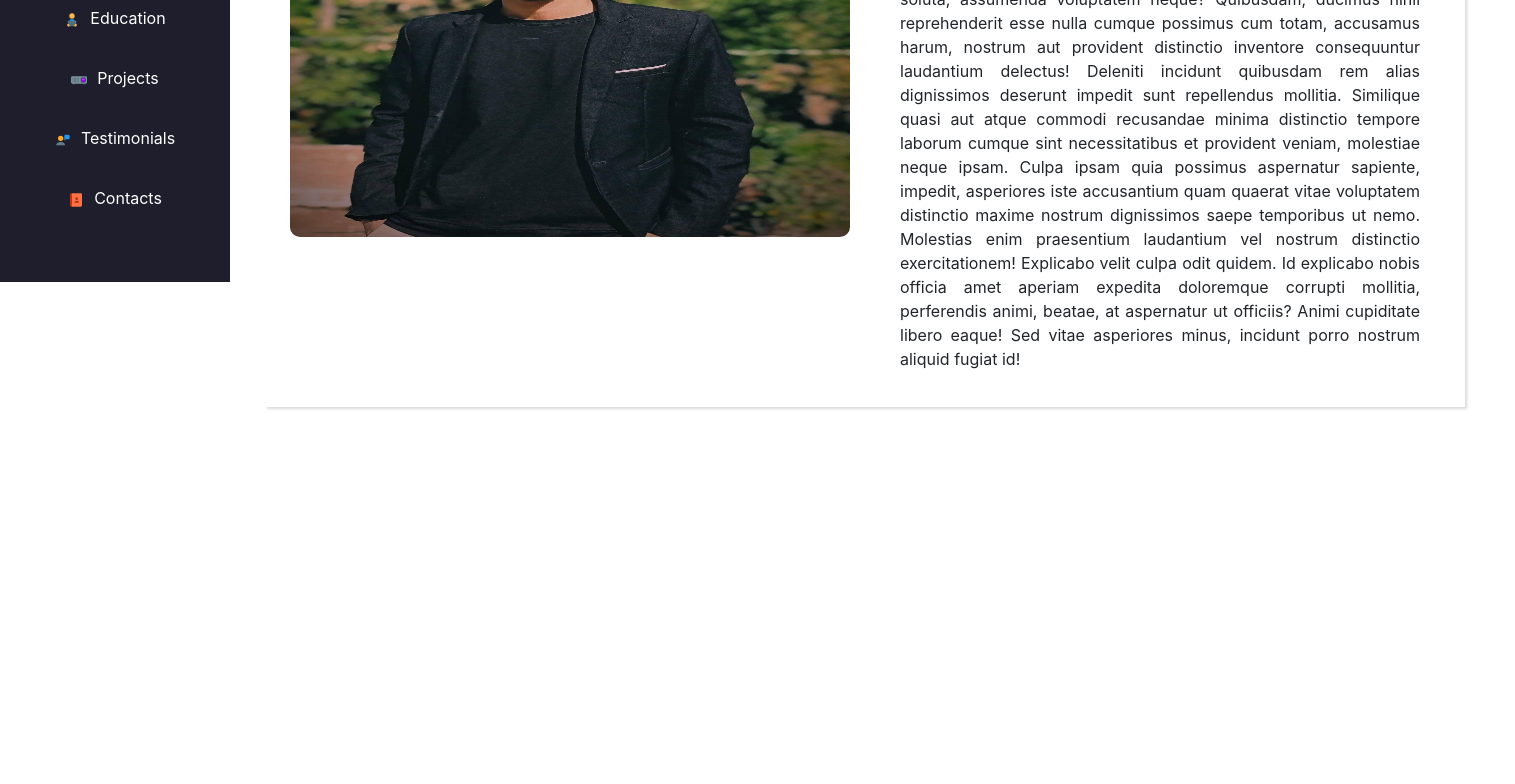
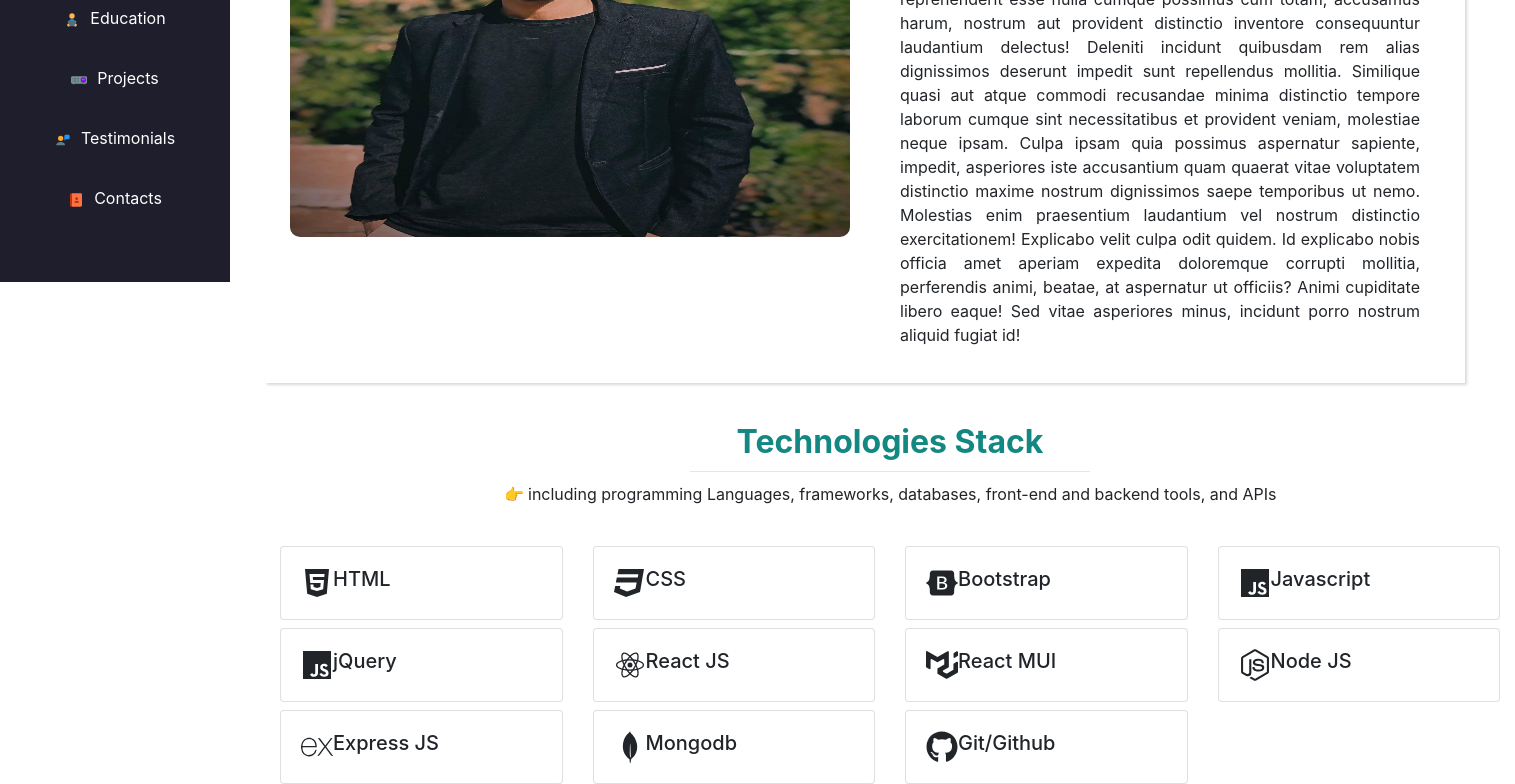
Before and after one commit to Aayush2061/portfolio, a React (Create React App) app: page / in a window 1280 px wide. Shown: the part 518-1302 px from the top of the page, 1515 px wide, since content can reach past the window. Before the commit the page ends 955 px from the top, so only its background shows below. Built offline with nearby package versions, Linux system fonts and the light colour scheme.

Commit message:
Add a tech stack style

```diff
--- a/src/App.js
+++ b/src/App.js
@@ -2,6 +2,7 @@ import logo from './logo.svg';
 import './App.css';
 import Layout from './components/Layout/Layout';
 import About from './pages/About/About';
+import Techstack from './pages/Techstack/Techstack';
 
 function App() {
 	return (
@@ -9,6 +10,7 @@ function App() {
 			<Layout />
 			<div className="container about-container">
 				<About />
+				<Techstack />
 			</div>
 
 		</>
--- a/src/pages/About/About.js
+++ b/src/pages/About/About.js
@@ -9,7 +9,7 @@ const About = () => {
                 </div>
                 <div className="col-md-6 col-xl-6 col-lg-6 col-xs-12 about-content">
                     <h1>About Me</h1>
-                    <p>Lorem ipsum dolor sit ametatum dolor ut, quia magni eum nostrum ducimus quae minus, id debitis pariatur dolore in reprehenderit dolorum voluptatibus porro fuga. Eos enim maiores in molestias soluta, assumenda voluptatem neque? Quibusdam, ducimus nihil reprehenderit esse nulla cumque possimus cum totam, accusamus harum, nostrum aut provident distinctio inventore consequuntur laudantium delectus! Deleniti incidunt quibusdam rem alias dignissimos deserunt impedit sunt repellendus mollitia. Similique quasi aut atque commodi recusandae minima distinctio tempore laborum cumque sint necessitatibus et provident veniam, molestiae neque ipsam. Culpa ipsam quia possimus aspernatur sapiente, impedit, asperiores iste accusantium quam quaerat vitae voluptatem distinctio maxime nostrum dignissimos saepe temporibus ut nemo. Molestias enim praesentium laudantium vel nostrum distinctio exercitationem! Explicabo velit culpa odit quidem. Id explicabo nobis officia amet aperiam expedita doloremque corrupti mollitia, perferendis animi, beatae, at aspernatur ut officiis? Animi cupiditate libero eaque! Sed vitae asperiores minus, incidunt porro nostrum aliquid fugiat id!</p>
+                    <p>Lorem ipsum dolor sit ametatum dolor ut, quia magni reprehenderit dolorum voluptatibus porro fuga. Eos enim maiores in molestias soluta, assumenda voluptatem neque? Quibusdam, ducimus nihil reprehenderit esse nulla cumque possimus cum totam, accusamus harum, nostrum aut provident distinctio inventore consequuntur laudantium delectus! Deleniti incidunt quibusdam rem alias dignissimos deserunt impedit sunt repellendus mollitia. Similique quasi aut atque commodi recusandae minima distinctio tempore laborum cumque sint necessitatibus et provident veniam, molestiae neque ipsam. Culpa ipsam quia possimus aspernatur sapiente, impedit, asperiores iste accusantium quam quaerat vitae voluptatem distinctio maxime nostrum dignissimos saepe temporibus ut nemo. Molestias enim praesentium laudantium vel nostrum distinctio exercitationem! Explicabo velit culpa odit quidem. Id explicabo nobis officia amet aperiam expedita doloremque corrupti mollitia, perferendis animi, beatae, at aspernatur ut officiis? Animi cupiditate libero eaque! Sed vitae asperiores minus, incidunt porro nostrum aliquid fugiat id!</p>
                 </div>
             </div>
         </div>
--- /dev/null
+++ b/src/pages/Techstack/TechStack.css
@@ -0,0 +1,34 @@
+.techstack {
+    margin-top: 40px;
+    margin-left: 50px;
+    padding-left: -10px;
+    box-shadow: rgba(0, 0, 0, 0.15) 1.95px 1.95px 2.6px;
+}
+
+.techstack hr {
+    color: #138781;
+    width: 400px;
+    margin: 10px auto;
+}
+
+.techstack h2 {
+    font-weight: bold;
+    color: #138781;
+}
+
+.techstack .card {
+    cursor: pointer;
+}
+
+.techstack .tech-icon {
+    font-size: 2rem;
+}
+
+.techstack .card:hover {
+    box-shadow: rgba(0, 0, 0, 0.35) 0px 5px 15px;
+    background-color: #138781;
+    color: white;
+    /* border: none; */
+    transition: 1s;
+
+}
--- /dev/null
+++ b/src/pages/Techstack/Techstack.js
@@ -0,0 +1,37 @@
+import React from 'react'
+import "./TechStack.css"
+import { TechStackList } from '../../utils/TechstackList'
+const Techstack = () => {
+    return (
+        <>
+            <div className="container techstack">
+                <h2 className='col-12 mt-3 mb-1 text-center'>Technologies Stack</h2>
+                <hr />
+                <p className='pb-3 text-center'>👉 including programming Languages, frameworks, databases, front-end and backend tools, and APIs</p>
+                <div className="row">
+                    {TechStackList.map((tech) => (
+                        <div key={tech._id} className='col-md-3'>
+                            <div className="card mt-2">
+                                <div className="card-content">
+                                    <div className="card-body">
+                                        <div className="media d-flex justify-content-center">
+                                            <div className="align-self-center">
+                                                <tech.icon className='tech-icon' />
+                                            </div>
+                                            <div className="media-body">
+                                                <h5>{tech.name}</h5>
+                                            </div>
+                                        </div>
+                                    </div>
+                                </div>
+                            </div>
+                        </div>
+
+                    ))}
+                </div>
+            </div>
+        </>
+    )
+}
+
+export default Techstack
--- /dev/null
+++ b/src/utils/TechstackList.js
@@ -0,0 +1,70 @@
+import { FaHtml5, FaCss3, FaBootstrap } from "react-icons/fa";
+import { IoLogoJavascript } from "react-icons/io5";
+import { RiReactjsFill } from "react-icons/ri";
+import { SiMui } from "react-icons/si";
+import { FaNodeJs } from "react-icons/fa";
+import { SiExpress, SiMongodb } from "react-icons/si";
+import { FaGithub } from "react-icons/fa";
+import { DiJqueryLogo } from "react-icons/di";
+export const TechStackList = [
+    {
+        _id: 1,
+        name: 'HTML',
+        icon: FaHtml5,
+    },
+    {
+        _id: 2,
+        name: 'CSS',
+        icon: FaCss3,
+    }
+    ,
+    {
+        _id: 3,
+        name: 'Bootstrap',
+        icon: FaBootstrap,
+    }
+    ,
+    {
+        _id: 5,
+        name: 'Javascript',
+        icon: IoLogoJavascript,
+    },
+    {
+        _id: 6,
+        name: 'jQuery',
+        icon: IoLogoJavascript,
+    },
+    {
+        _id: 7,
+        name: 'React JS',
+        icon: RiReactjsFill,
+    }
+    ,
+    {
+        _id: 8,
+        name: 'React MUI',
+        icon: SiMui,
+    },
+    {
+        _id: 9,
+        name: 'Node JS',
+        icon: FaNodeJs,
+    },
+    {
+        _id: 10,
+        name: 'Express JS',
+        icon: SiExpress,
+    },
+    {
+        _id: 11,
+        name: 'Mongodb',
+        icon: SiMongodb,
+    }
+    ,
+    {
+        _id: 12,
+        name: 'Git/Github',
+        icon: FaGithub,
+    }
+
+]
```
